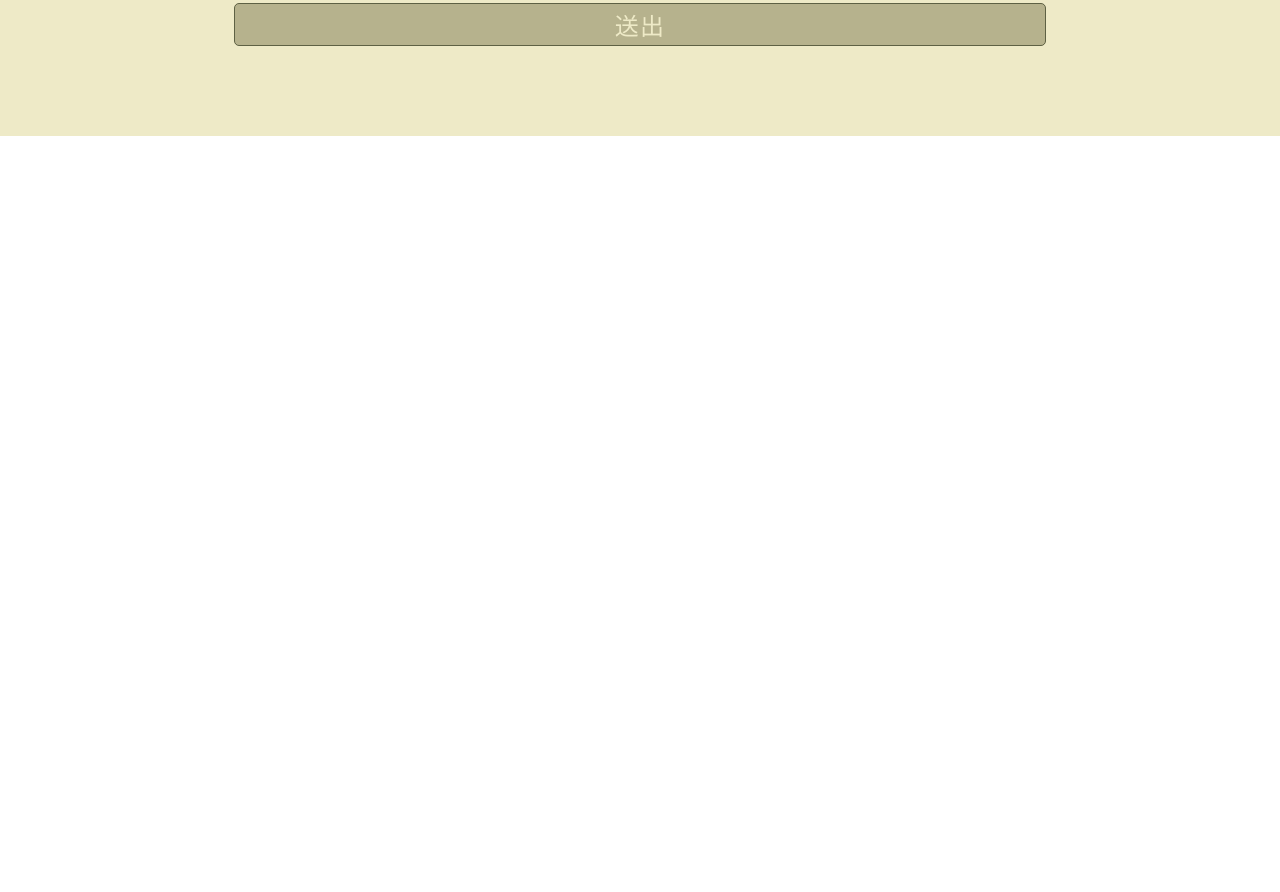
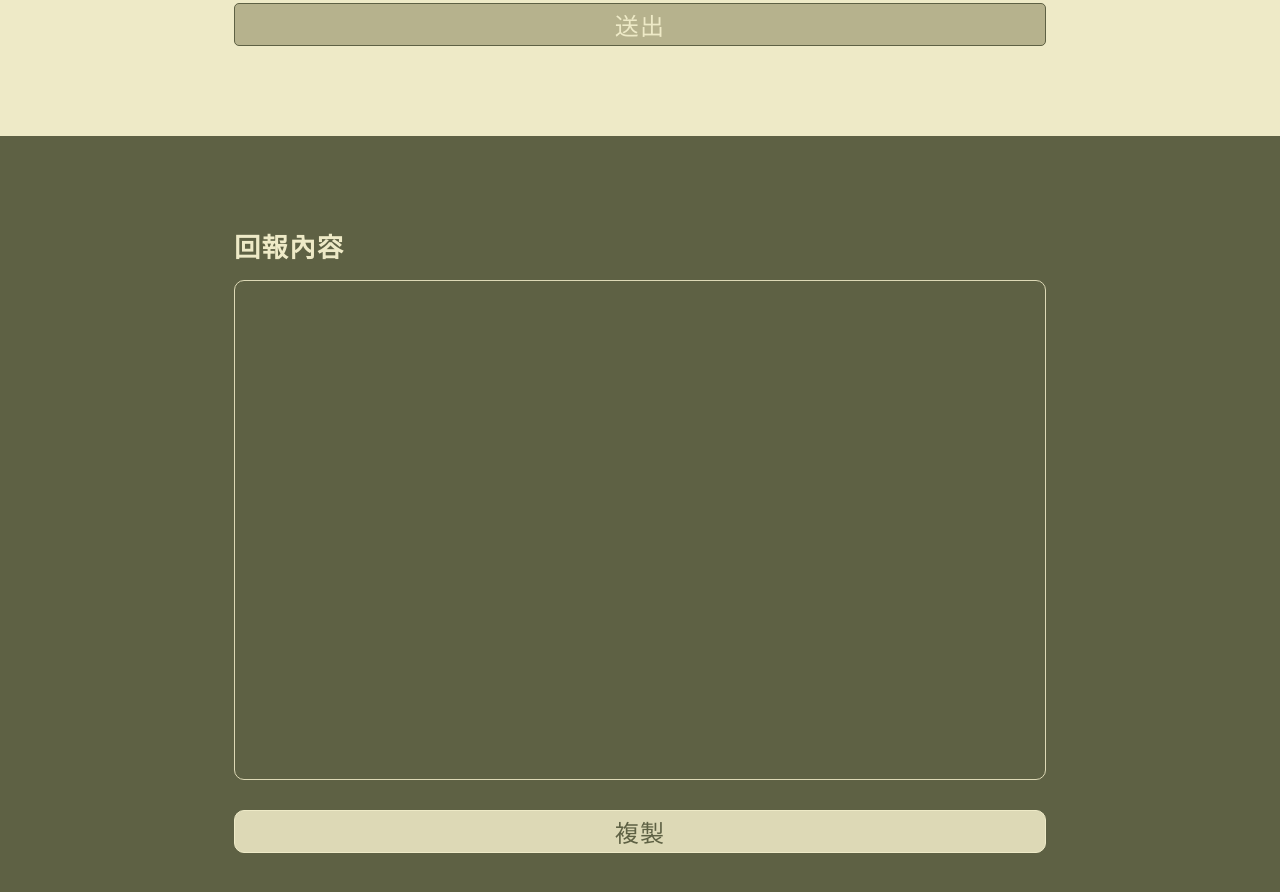
Before and after one commit to Jennesy/104LocationReport, a plain HTML site: page index.html in a window 1280 px wide. Shown: the part 1324-2216 px from the top of the page. Before the commit the page ends 1640 px from the top, so only its background shows below. Drawn offline with Linux system fonts and the light colour scheme.

Commit message:
feature: result section & copy button

```diff
--- a/app.js
+++ b/app.js
@@ -45,3 +45,12 @@ inputTextToggle.forEach((checkbox) => {
     showInputBox(box, checkbox.checked);
   });
 })
+
+
+const formResult = document.querySelector(".form-result");
+function copyToClipboard() {
+  /* Copy the text inside the text field */
+  navigator.clipboard.writeText(formResult.innerHTML.replace(/<br>/g, "\n"));
+  /* Alert the copied text */
+  alert("複製到剪貼簿！");
+}
--- a/index.html
+++ b/index.html
@@ -122,9 +122,12 @@
     </form>
   </div>
 </section>
-<section class="result" id="result">
+<section class="result__section" id="result">
   <div class="container">
-
+    <div class="result-label">回報內容</div>
+    <div class="form-result"></div>
+    <button class="copy-button" onclick="copyToClipboard()">複製
+    </button>
   </div>
 </section>
 </body>
--- a/style.css
+++ b/style.css
@@ -183,6 +183,32 @@ input[type="radio"]:checked::before {
 .form-button:focus {
   background: var(--text-color);
 }
+.copy-button{
+  color: var(--text-color);
+  background: var(--input-background);
+  border: 1px solid var(--form-background);
+  margin-bottom: 15px;
+}
+.copy-button:hover,
+.copy-button:focus {
+  background: var(--button-color);
+}
+.result-label {
+  font-size: 1.1rem;
+  font-weight: 900;
+  margin-bottom: 15px;
+  color: var(--form-background);
+}
+.form-result {
+  color: var(--form-background);
+  overflow-y: scroll;
+  height: 500px;
+  border: 1px solid var(--input-background);
+  border-radius: 10px;
+  margin-bottom: 30px;
+  padding: 30px;
+  font-weight: 300;
+}
 @media screen and (min-width: 992px) {
   *,
   *:before,
```
